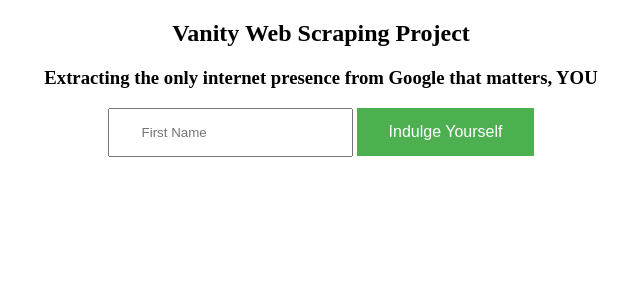
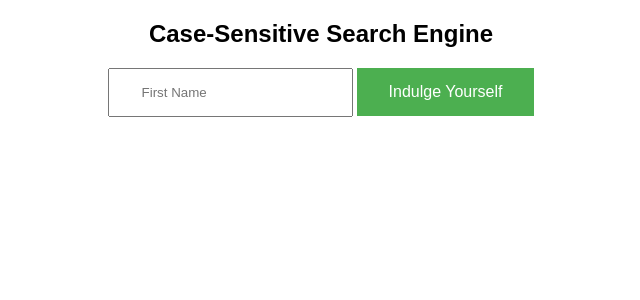
Before and after one commit to BigSalmon2/HCS-WebScraping, a Flask app: page / in a window 1280 px wide. Shown: the top 300 px of the page, without its empty margins (319-959 px from the left). Run offline with Flask 2, Linux system fonts and the light colour scheme.

Commit message:
Update index.html

```diff
--- a/templates/index.html
+++ b/templates/index.html
@@ -7,8 +7,7 @@
     <title>My Internet Presence</title>
 </head>
 <body>
-    <h2>Vanity Web Scraping Project</h2>
-    <h3>Extracting the only internet presence from Google that matters, YOU</h3>
+    <h2 style="font-family: Arial, sans-serif;">Case-Sensitive Search Engine</h2>
     <form action="/" method="POST">
         <input style = "padding: 15px 32px;" name="firstname" placeholder="First Name" type="text">
         <input style = "background-color: #4CAF50; border: none; color: white; padding: 15px 32px; text-align: center; text-decoration: none; display: inline-block; font-size: 16px" type="submit" value="Indulge Yourself">
```
